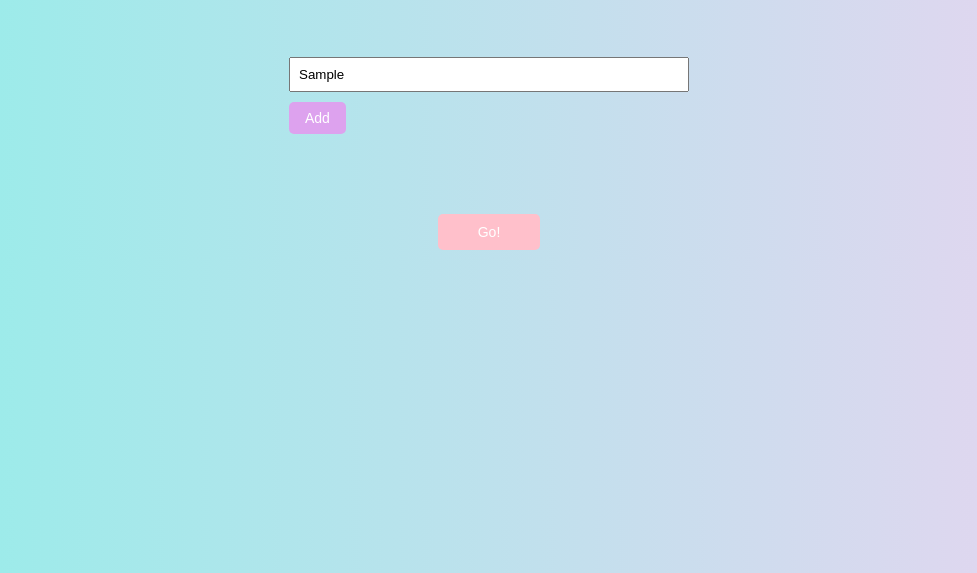
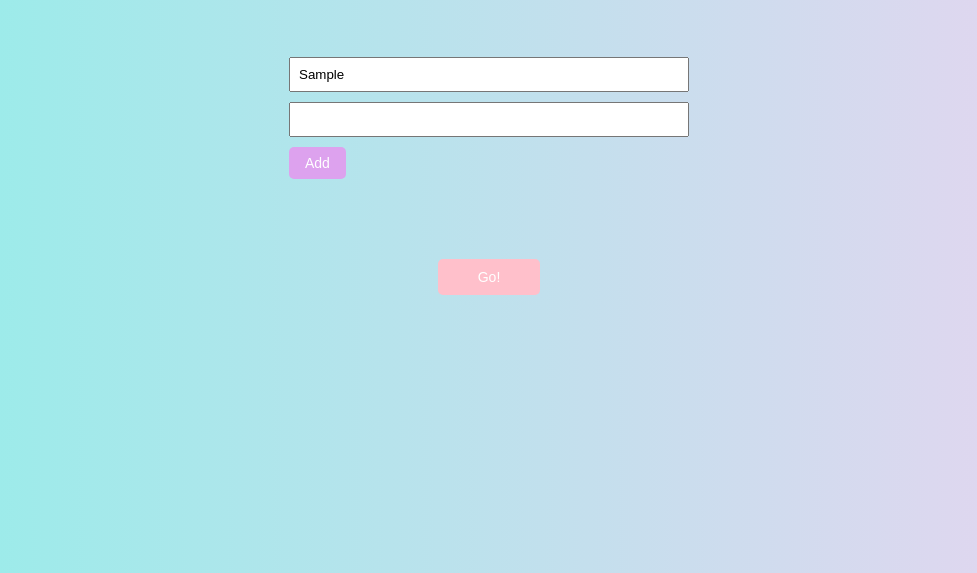
Before and after one commit to Elkore/create_website, a plain HTML site: page index.html in a window 1280 px wide. Both pictures are taken after typing "Sample" into the empty fields and a click on the button "Add". Shown: the part 227-800 px from the top of the page, without its empty margins (151-1128 px from the left). Drawn offline with nearby package versions, Linux system fonts and the light colour scheme.

Commit message:
Day 3: JS + jQuery

```diff
--- a/index.html
+++ b/index.html
@@ -13,6 +13,18 @@
     </div>
     <button class="addOption">Add</button>
   </div>
+  <div class="resultSection"></div>
   <button>Go!</button>
+  <script src="https://code.jquery.com/jquery-3.3.1.min.js"> </script>
+  <script>
+  $(function(){
+    $(".resultSection").hide() <!--vi gömmer resultat så att det inte syns på sidan tills vi behöver det.-->
+    var add_option = function() {
+      $('.inputs').append('<input></input>') <!--vi hittar funktionen inputs och lägger till en input-fält till.-->
+    }
+    $('.addOption').click(add_option) <!--Koppla funktionen till knappen add option-->
+
+  })
+  </script>
 </body>
 </html>
```
